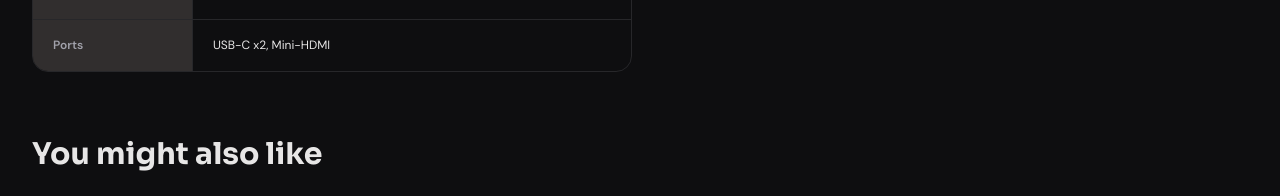
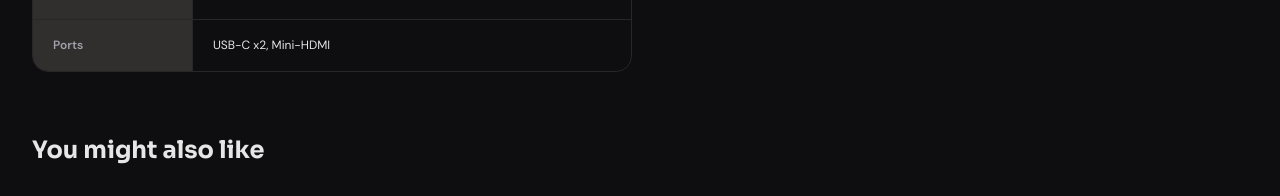
Before and after one commit to icecolddeveloper/tradevo, a React (Vite) app in the folder frontend/: page /product/4k-portable-monitor-15-6 in a window 1280 px wide. Shown: the part 940-1136 px from the top of the page. Built offline with nearby package versions, Linux system fonts and the light colour scheme; grey boxes are pictures that could not be loaded.

Commit message:
commit work

```diff
--- a/frontend/src/hooks/useProductDetail.js
+++ b/frontend/src/hooks/useProductDetail.js
@@ -21,7 +21,7 @@ export function useProductDetail() {
   const [activeImage, setActiveImage] = useState(0);
   const [activeTab, setActiveTab] = useState('Specs');
   const [quantity, setQuantity] = useState(1);
-  const [ setImgLoaded] = useState(false);
+  const [setImgLoaded] = useState(false);
   const [isAuthenticated] = useState(true);
 
   // 4. third party hooks that depend on state/handlers
--- a/frontend/src/hooks/useShopFilters.js
+++ b/frontend/src/hooks/useShopFilters.js
@@ -172,8 +172,6 @@ function useShopFilters() {
     inStock,
 
     // Derived values
-    isBrandNew,
-    isFairlyUsed,
     categoryItems,
     currentPageItems,
     totalPages,
--- a/frontend/src/pages/ProductDetail/ProductDetail.module.css
+++ b/frontend/src/pages/ProductDetail/ProductDetail.module.css
@@ -652,7 +652,7 @@
 
 .related__title {
   font-family: var(--font-display);
-  font-size: var(--text-2xl);
+  font-size: var(--text-xl);
   font-weight: var(--weight-bold);
   margin-bottom: var(--space-8);
 }
--- a/frontend/src/pages/ProductDetail/ProductTabs.jsx
+++ b/frontend/src/pages/ProductDetail/ProductTabs.jsx
@@ -15,7 +15,7 @@ function ProductTabs({
             className={`${styles.tab_btn}
                   ${tabName === activeTab ? styles.tab_btn__active : ''}
                   ${idx === 0 ? styles.idx_1_tab_btn : ''}`}
-            onClick={(tabName) => handleTabSelect(tabName)}
+            onClick={() => handleTabSelect(tabName)}
           >
             {tabName}
           </button>
--- a/frontend/src/pages/Shop/Shop.jsx
+++ b/frontend/src/pages/Shop/Shop.jsx
@@ -29,6 +29,7 @@ function Shop() {
     currentPageItems,
     totalPages,
     capitalizedCategory,
+    capitalizedSubCategory,
 
     // Handlers
     handleSortChange,
@@ -50,8 +51,6 @@ function Shop() {
     };
   }, [sideBarOpen]);
 
-  console.log(isBrandNew, isFairlyUsed);
-
   return (
     <div className={styles.shop}>
       <div className="container">
@@ -62,6 +61,7 @@ function Shop() {
               {!category || category === 'all'
                 ? 'All Products'
                 : capitalizedCategory}
+              {capitalizedSubCategory && ` > ${capitalizedSubCategory}`}
             </div>
 
             <p className={styles.count}>
```
